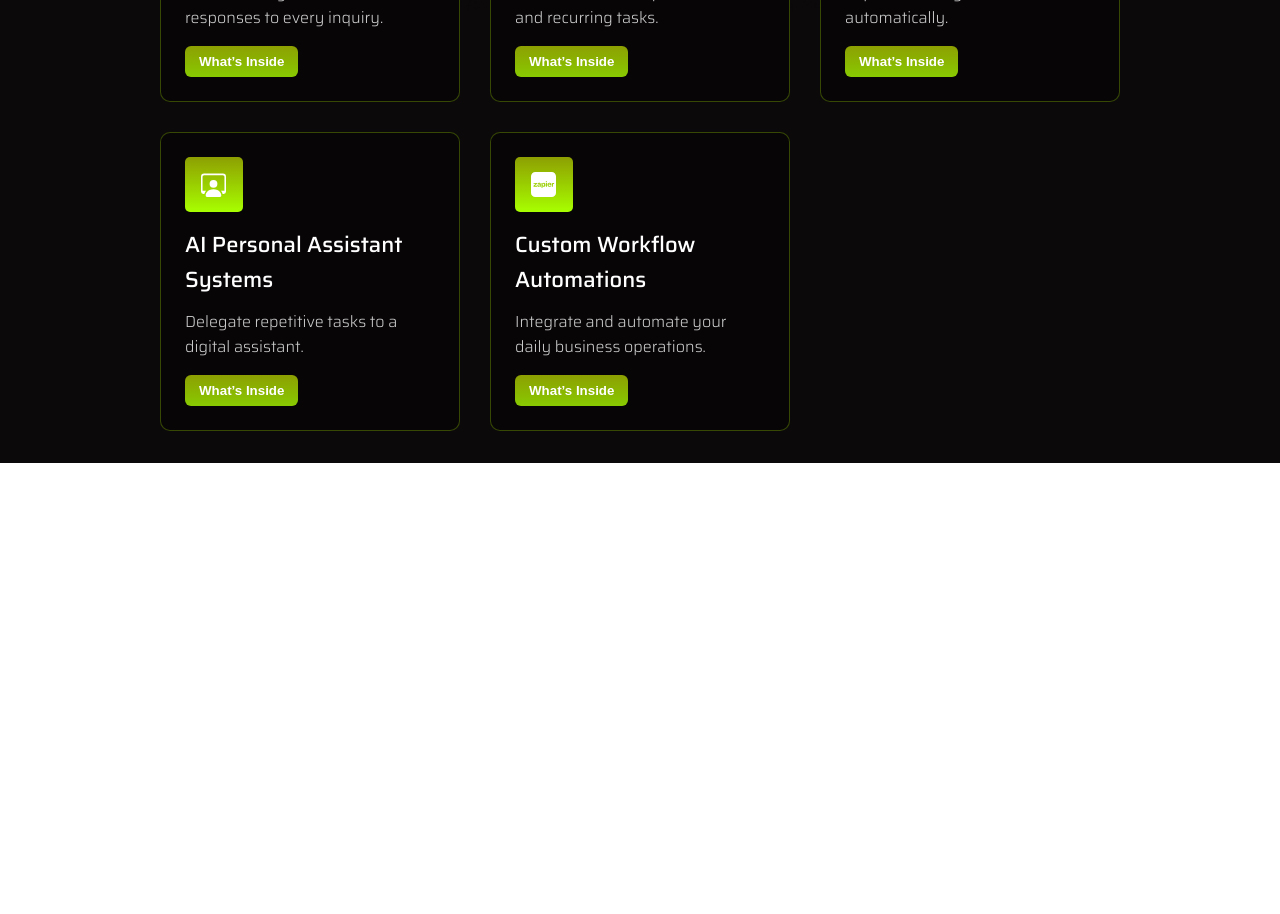
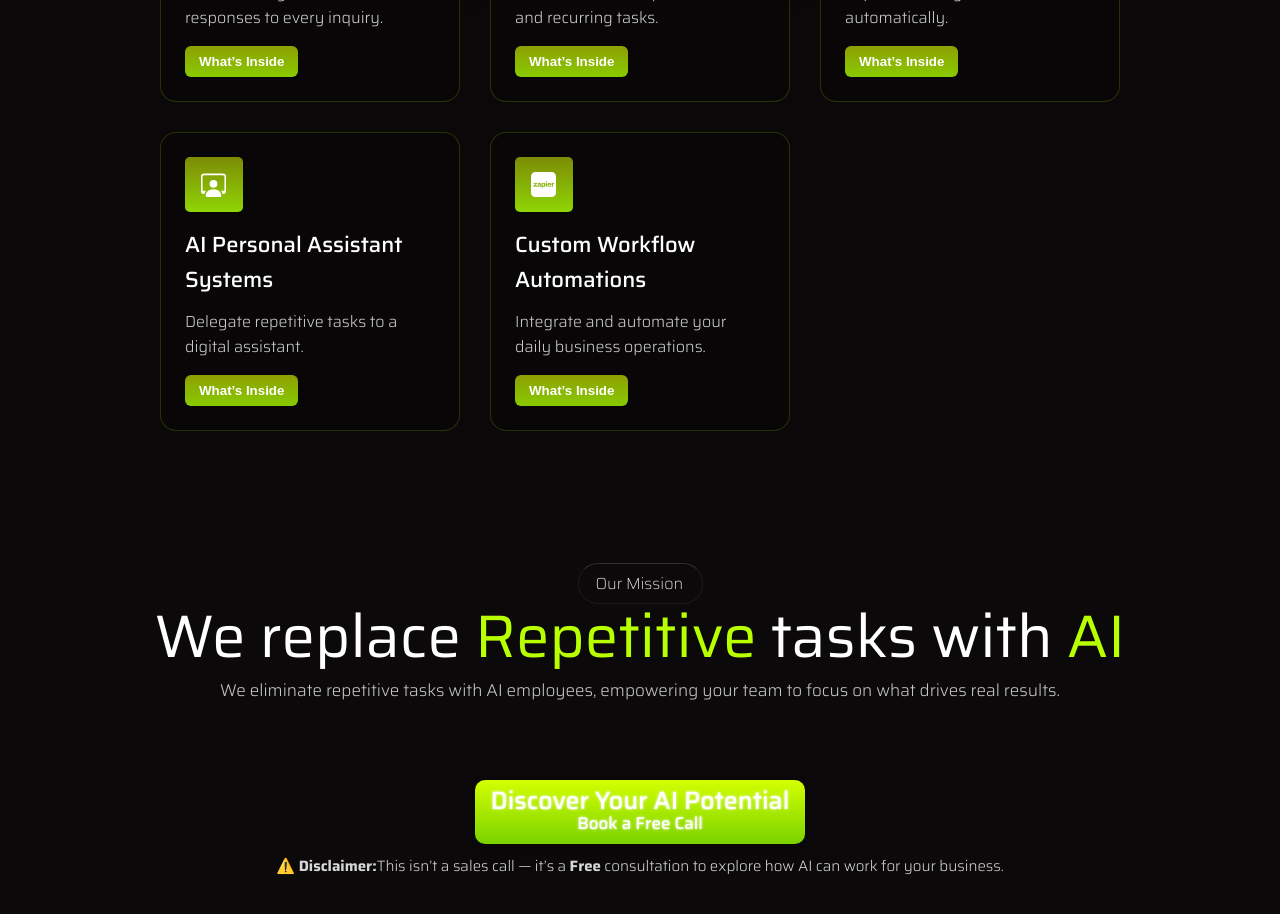
Before and after one commit to shakhboziddin/Zenvia, a React (Create React App) app: page / in a window 1280 px wide. Shown: the part 1680-2594 px from the top of the page. Before the commit the page ends 2143 px from the top, so only its background shows below. Built offline with nearby package versions, Linux system fonts and the light colour scheme.

Commit message:
added missions section

```diff
--- a/src/App.js
+++ b/src/App.js
@@ -1,32 +1,57 @@
-import React, { Suspense, useEffect, useState } from 'react';
+import React, { Suspense } from 'react';
 import './App.css';
+import { useInView } from 'react-intersection-observer';
 
-// Lazy loaded components
+// Lazy load components
 const Home = React.lazy(() => import('./pages/Home'));
 const Agents = React.lazy(() => import('./pages/Agents'));
 const Velocity = React.lazy(() => import('./components/Velocity'));
+const Mission = React.lazy(()=> import('./components/Mission'))
 
 function App() {
-  const [loadHome, setLoadHome] = useState(false);
-  const [loadAgents, setLoadAgents] = useState(false);
-  const [loadVelocity, setLoadVelocity] = useState(false);
-
-  useEffect(() => {
-    setLoadHome(true);
-    setTimeout(() => setLoadAgents(true), 500); // load 0.5s later
-    setTimeout(() => setLoadVelocity(true), 1000); // load another 0.5s later
-  }, []);
+  const [homeRef, homeInView] = useInView({ triggerOnce: true });
+  const [agentsRef, agentsInView] = useInView({ triggerOnce: true });
+  const [velocityRef, velocityInView] = useInView({ triggerOnce: true });
+  const [missionRef, missionInView] = useInView({triggerOnce: true});
 
   return (
-    <div className="main_div">
-      <Suspense fallback={<div>Loading...</div>}>
-        {loadHome && <Home />}
-        <section id="/#employees">
-          {loadAgents && <Agents />}
-        </section>
-        {/* Optional: Uncomment if you want Velocity to load after Agents */}
-        {/* {loadVelocity && <Velocity />} */}
-      </Suspense>
+    <div className='main_div'>
+
+      {/* Home Section */}
+      <div ref={homeRef}>
+        {homeInView && (
+          <Suspense fallback={<div>Loading Home...</div>}>
+            <Home />
+          </Suspense>
+        )}
+      </div>
+
+      {/* Velocity Section (optional, currently commented) */}
+      {/*
+      <div ref={velocityRef}>
+        {velocityInView && (
+          <Suspense fallback={<div>Loading Velocity...</div>}>
+            <Velocity />
+          </Suspense>
+        )}
+      </div>
+      */}
+
+      {/* Agents Section */}
+      <section id='/#employees' ref={agentsRef}>
+        {agentsInView && (
+          <Suspense fallback={<div>Loading Agents...</div>}>
+            <Agents />
+          </Suspense>
+        )}
+      </section>
+            <section id='/#mission' ref={missionRef}>
+        {agentsInView && (
+          <Suspense fallback={<div>Loading Mission...</div>}>
+            <Mission />
+          </Suspense>
+        )}
+      </section>
     </div>
   );
 }
--- /dev/null
+++ b/src/components/Mission.js
@@ -0,0 +1,49 @@
+import React from 'react'
+import './mission.css'
+import { Link } from 'react-router-dom'
+import { motion } from 'framer-motion'
+
+function Mission() {
+    return (
+        <div className='mission_main_div'>
+            {/* Main Content */}
+            <div className="mission_header_main">
+                <motion.div initial={{ opacity: 0, y: 50, filter: "blur(10px)" }}
+                    animate={{ opacity: 1, y: 0, filter: "blur(0px)" }}
+                    transition={{ duration: 0.3, ease: "easeOut" }}
+                    className="mission_hero_ai">
+                    <h3>Our Mission</h3>
+                </motion.div>
+            </div>
+            <div className="mission_header_text">
+                <motion.div initial={{ opacity: 0, y: 50, filter: "blur(10px)" }}
+                    animate={{ opacity: 1, y: 0, filter: "blur(0px)" }}
+                    transition={{ duration: 0.3, ease: "easeOut" }}
+                    className="mission_header">
+                    <h1 className='mission_header_h1'>We replace <span className="green2">repetitive</span> tasks with <span className="green2">AI</span></h1>
+                    <p className='mission_header_p'>We eliminate repetitive tasks with AI employees, empowering your team to focus on what drives real results.</p>
+
+
+                    <div className='mission_btn_main'>
+                                           <motion.div initial={{ opacity: 0, y: 50, filter: "blur(10px)" }}
+                        animate={{ opacity: 1.2, y: 0, filter: "blur(0px)" }}
+                        transition={{ duration: 1, ease: "easeOut" }}>
+                        <Link to={'/contact'} className='mission_hero_header_button'>Discover Your AI Potential
+                            <span className='free_call'> Book a Free Call</span></Link>
+                    </motion.div>
+
+                    <motion.div initial={{ opacity: 0, y: 50, filter: "blur(10px)" }}
+                        animate={{ opacity: 1.4, y: 0, filter: "blur(0px)" }}
+                        transition={{ duration: 1.2, ease: "easeOut" }}>
+                        <h5 className='home_hero_header_h5'> <span className='disclaimer'>⚠️ Disclaimer:</span>
+                            This isn’t a sales call — it’s a <span className="disclaimer">free
+                            </span> consultation to explore how AI can work for your business.</h5>
+                    </motion.div>
+                    </div>
+                </motion.div>
+            </div>
+        </div>
+    )
+}
+
+export default Mission
--- /dev/null
+++ b/src/components/mission.css
@@ -0,0 +1,118 @@
+.mission_main_div{
+  background-color: #0C090A;
+  padding-top: 100px;
+  padding-bottom: 100px;
+}
+
+.mission_header_main{
+    width: 125px;
+    margin: auto;
+    padding: 40px auto 0px auto;
+
+}
+
+.mission_hero_ai {
+    padding: 7px 17px;
+    border-radius: 20px;
+    border-top: 1.5px solid rgba(128, 128, 128, 0.313);
+    border-right: 1px solid rgba(128, 128, 128, 0.146);
+    border-left: 1px solid rgba(128, 128, 128, 0.146);
+    border-bottom: 1px solid rgba(128, 128, 128, 0.125);
+    display: flex;
+    align-items: center;
+
+    justify-content: space-between;
+    gap: 10px;
+    font-weight: 100;
+}
+.mission_hero_header_button{
+      background: linear-gradient(180deg, #d4ff00, #7ad200);
+      box-shadow: 0 6px 20px rgba(0, 0, 0, 0.25);
+
+    color: white;
+    text-decoration: none;
+    display: flex;
+    align-items: center;
+    justify-content: center;
+    flex-direction: column;
+    width: 32%;
+    margin: 80px auto 0px auto;
+    border-radius: 10px;
+    font-size: 25px;
+    font-weight: 500;
+    padding: 10px;
+    line-height: 22px;
+    text-shadow: 0 0 3px white;
+    cursor: pointer;
+}
+
+.mission_hero_ai h3 {
+    font-weight: 200;
+    color: #eaeaea;
+    font-size: 16px;
+}
+.mission_btn_main{
+    /* width: 90%; */
+    text-align: center;
+}
+.mission_header_text{
+    color: white;
+    display: flex;
+    align-items: center;
+    justify-content: center;
+    margin: auto;
+    width: 100%;
+    margin-top: 10px;
+    flex-direction: column;
+    text-align: center;
+}
+.mission_header_h1{
+    font-size: 60px;
+    font-weight: 400;
+    line-height: 44px;
+    margin-bottom: 22px;
+}
+.mission_header_p{
+    color: #c8c8c8;
+    font-weight: 300;
+    font-size: 17px;
+    line-height: 20px;
+}
+.green2{
+    color:#B8FF00;
+    text-transform: capitalize;
+}
+
+@media(max-width: 1000px){
+    .mission_header_h1{
+        font-size: 40px;
+    }
+    .mission_header_p{
+        font-size: 15px;
+        width: 60%;
+        margin: auto;
+    }
+    .mission_hero_header_button{
+        width: 60%;
+    }
+}
+@media(max-width:471px){
+
+    .mission_header_p{
+        width: 80%;
+    }
+    .mission_hero_header_button{
+        width: 80%;
+    }
+}
+@media(max-width:397px){
+    .mission_header_h1{
+        font-size: 30px;
+    }
+    .mission_header_p{
+        font-size: 13px;
+    }
+    .mission_hero_header_button{
+        font-size: 20px;
+    }
+}
--- a/src/components/navbar.css
+++ b/src/components/navbar.css
@@ -45,7 +45,7 @@ backdrop-filter: blur(7.4px);
 
 .navbar_text {
   width: 45%;
-  font-size: 17px;
+  font-size: 20px;
   font-weight: 200;
   display: flex;
   align-items: center;
@@ -93,6 +93,7 @@ backdrop-filter: blur(7.4px);
   border-radius: 10px;
   color: white;
   position: relative;
+  font-size: 20px;
   overflow: hidden;
   animation: borderPulse 2s infinite ease-out;
   background-color: #1f232d4e;
--- a/src/pages/Agents.js
+++ b/src/pages/Agents.js
@@ -112,9 +112,7 @@ useEffect(() => {
           }}
           className="service_hero_ai"
         >
-          <div className='service_hero_ai_dot'>
-            <div className='service_hero_ai_dot_inside'></div>
-          </div>
+
           <h3>Our Services.</h3>
         </motion.div>
       </div>
--- a/src/pages/agents.css
+++ b/src/pages/agents.css
@@ -18,7 +18,7 @@
 }
 
 .service_header_main {
-  width: 160px;
+  width: 140px;
   margin: auto;
 }
 
@@ -104,10 +104,15 @@
 }
 
 .card {
-  border: 1px solid #abee0049;
+  border: 1px solid #abee002f;
   border-radius: 10px;
   padding: 1.5rem;
-  background-color: #00000059;
+  /* From https://css.glass */
+background: rgba(0, 0, 0, 0.233);
+border-radius: 16px;
+box-shadow: 0 4px 30px rgba(0, 0, 0, 0.1);
+backdrop-filter: blur(5px);
+-webkit-backdrop-filter: blur(5px);
   color: white;
   text-align: left;
   width: 100%;
@@ -126,7 +131,7 @@
   border-radius: 5px;
   margin-bottom: 10px;
   color: white;
-  background: linear-gradient(180deg, #e1ff009d 0%, #a8ff00 100%);
+  background: linear-gradient(180deg, #c5df049d 0%, #90d506 100%);
   width: 15%;
   display: flex;
   align-items: center;
--- a/src/pages/home.css
+++ b/src/pages/home.css
@@ -133,7 +133,7 @@
     align-items: center;
     justify-content: center;
     flex-direction: column;
-    width: 50%;
+    width: 44%;
     margin: 80px auto 0px auto;
     border-radius: 10px;
     font-size: 25px;
```
